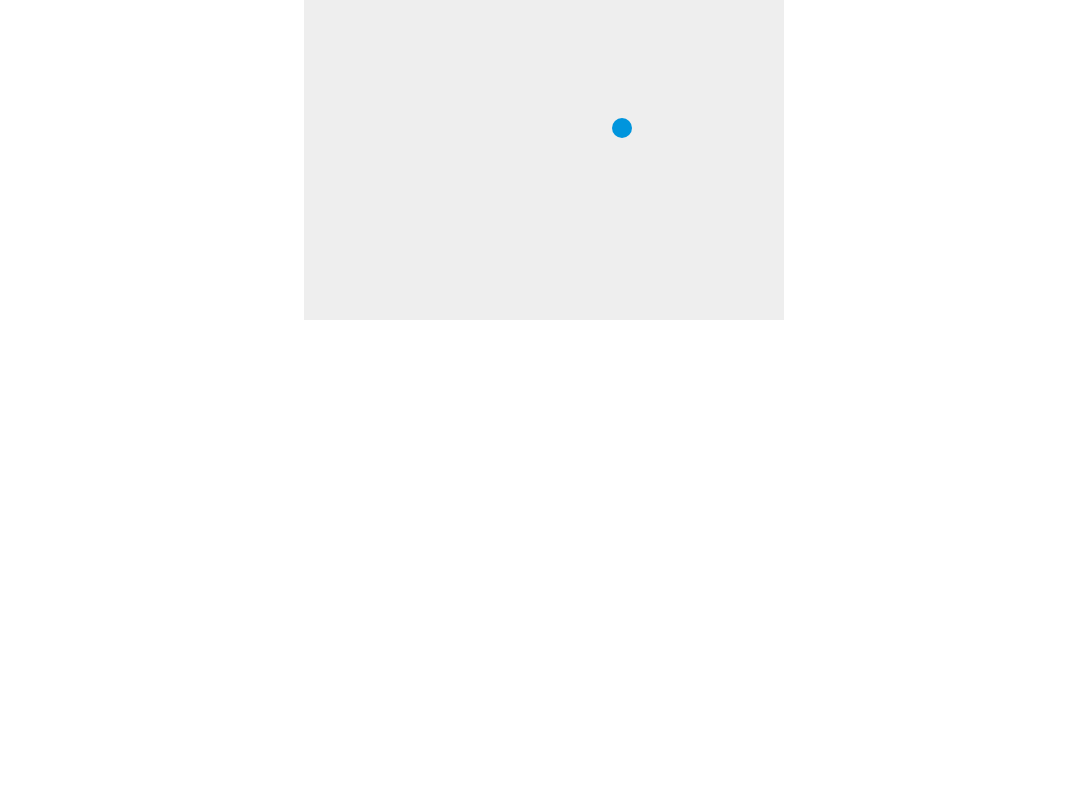
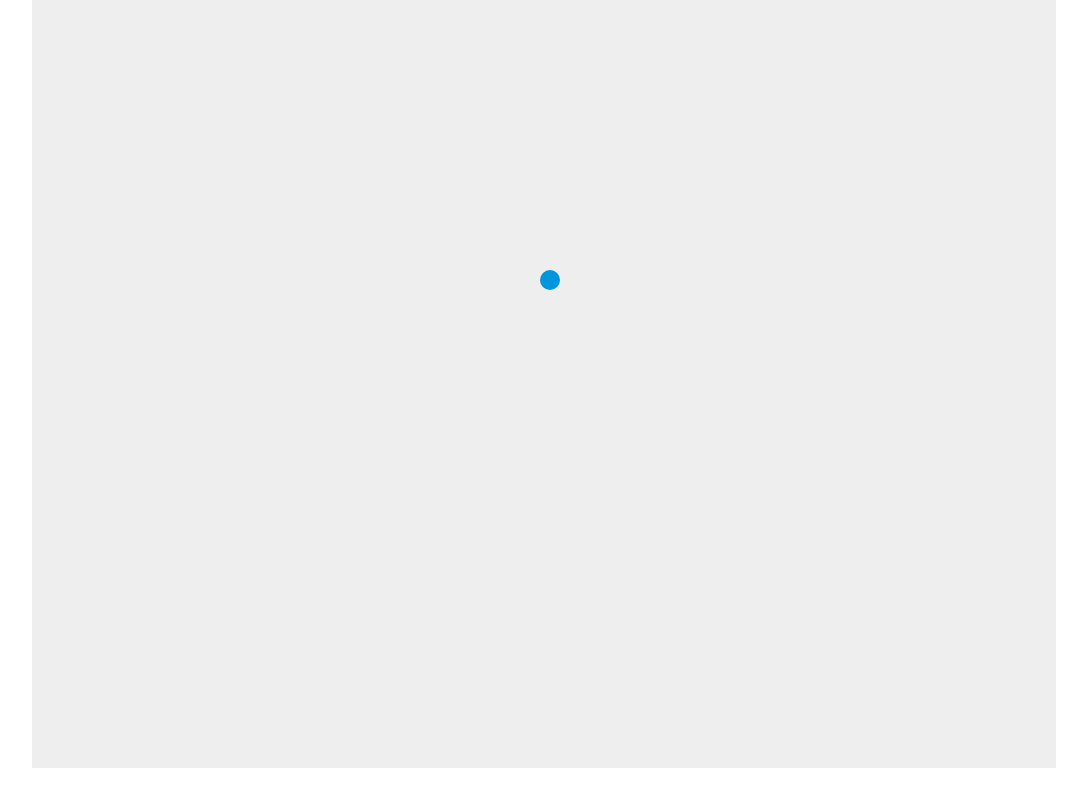
Before and after one commit to AVI8R13/3d-dino, a plain HTML site: page index.html in a window 1280 px wide. Shown: the whole page, without its empty margins (96-1183 px from the left). Drawn offline with Linux system fonts and the light colour scheme.

Commit message:
Update index.html

```diff
--- a/index.html
+++ b/index.html
@@ -10,7 +10,7 @@
 </head>
 <body>
 
-<canvas id="myCanvas" width="480" height="320"></canvas>
+<canvas id="myCanvas" width="1024" height="768"></canvas>
 
 <script>
 
```
